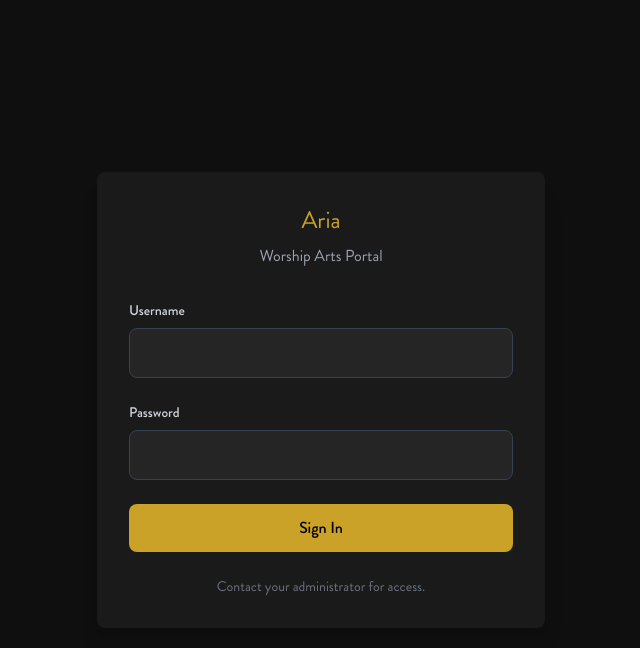
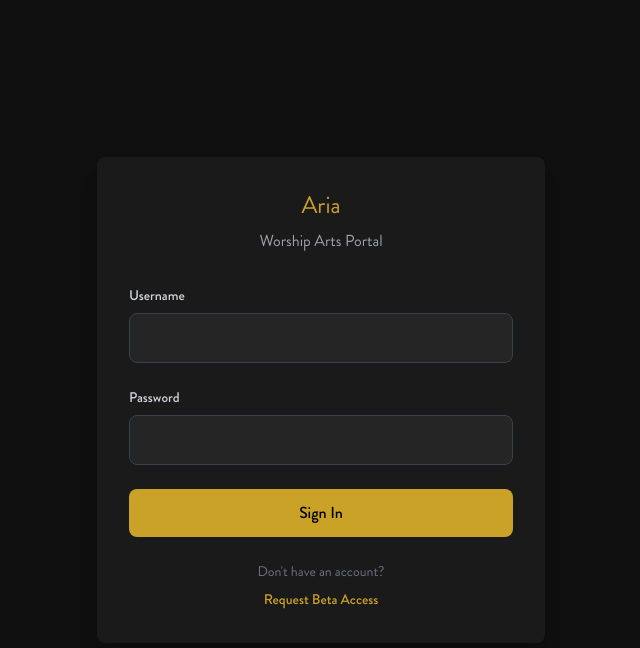
Before and after one commit to ryanpate/CHAgent, a Django app: page /accounts/login/ in a window 1280 px wide. Shown: the top 648 px of the page, without its empty margins (319-959 px from the left). Run offline with Django 5.2, Linux system fonts and the light colour scheme; some libraries are stand-ins or nearby versions.

Commit message:
feat: add Request Beta Access link to login page
Replace generic "contact your administrator" text with a clear
"Don't have an account?" prompt and Request Beta Access link
pointing to the beta signup form.

Co-Authored-By: Claude Opus 4.6 <noreply@anthropic.com>

```diff
--- a/templates/accounts/login.html
+++ b/templates/accounts/login.html
@@ -49,9 +49,13 @@
             </button>
         </form>
 
-        <p class="text-center text-gray-500 text-sm mt-6">
-            Contact your administrator for access.
-        </p>
+        <div class="text-center mt-6 space-y-2">
+            <p class="text-gray-500 text-sm">Don't have an account?</p>
+            <a href="{% url 'onboarding_signup' %}"
+               class="inline-block text-ch-gold hover:text-yellow-400 text-sm font-medium transition">
+                Request Beta Access
+            </a>
+        </div>
     </div>
 </div>
 
```
